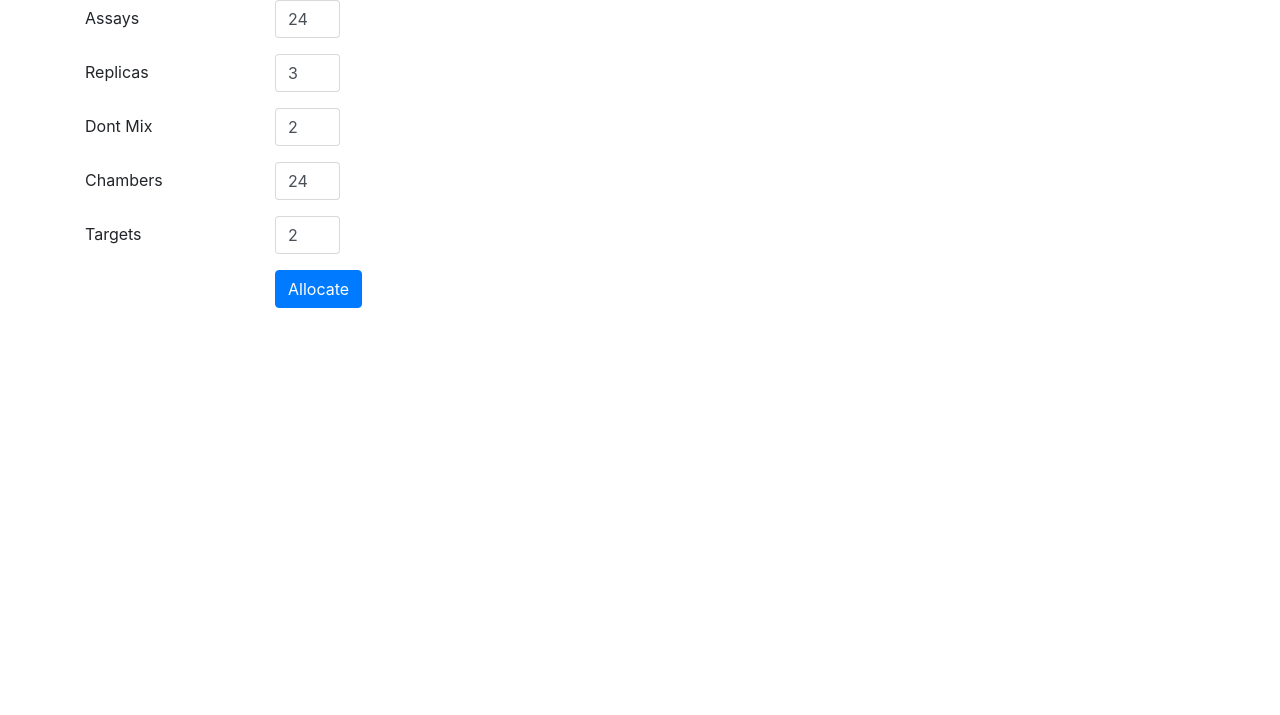
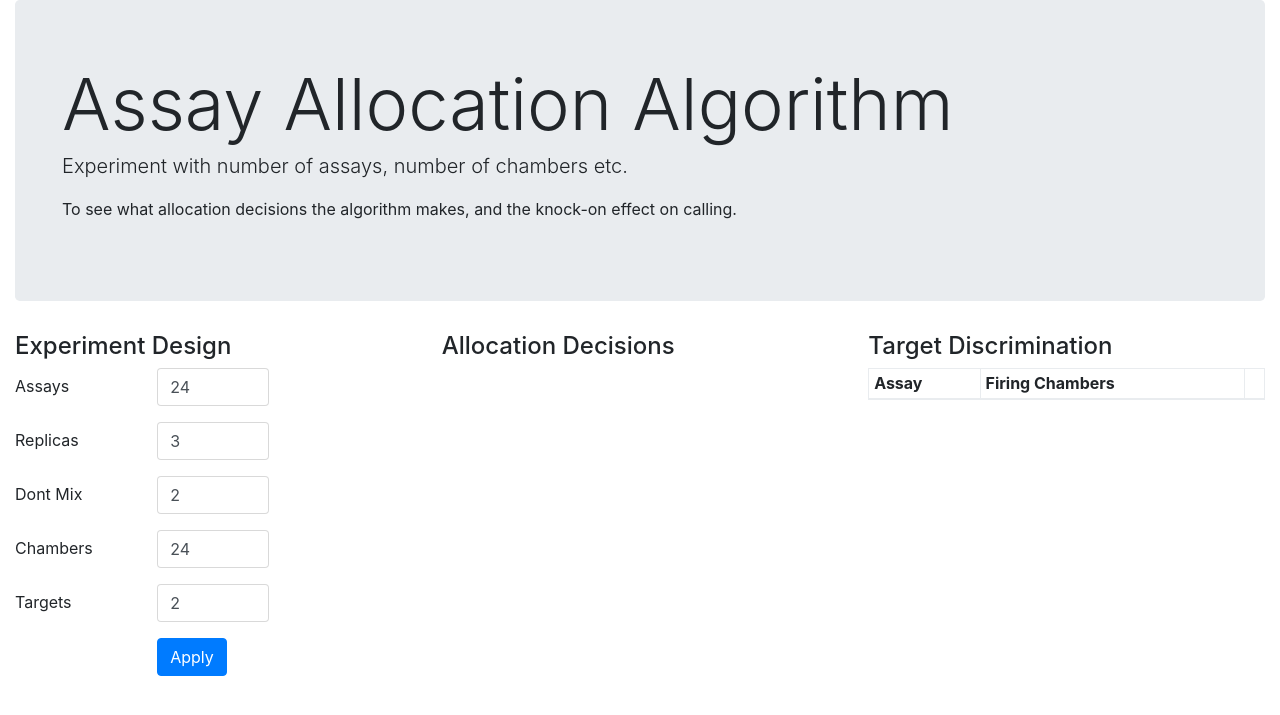
Before and after one commit to pete-dnae/assay-alloc, a Flask app: page /main in a window 1280 px wide. Shown: the top 715 px of the page. Run offline with Flask 2, Linux system fonts and the light colour scheme; lists and menus that the app fills with data are empty; some libraries are stand-ins or nearby versions.

Commit message:
Organised main web view components around the page instead of one under another.

```diff
--- a/app/appengine/templates/alloc_table.html
+++ b/app/appengine/templates/alloc_table.html
@@ -1,4 +1,6 @@
 {# Expects its view model in the keyword argument: alloc_table #}
+<div>
+    <h4>Allocation Decisions</h4>
     <table class="table table-sm table-bordered">
 
         <tbody>
@@ -6,7 +8,7 @@
         <tr>
             {% for cell in row %}
             <td>
-                <span class = "small text-muted"> {{cell.chamber}}: </span>
+                <span class="small text-muted"> {{cell.chamber}}: </span>
                 {% for element in cell.assay_types %}
                 <span>
                         {% if element.is_target %}
@@ -22,3 +24,4 @@
         {% endfor %}
         </tbody>
     </table>
+</div>
--- a/app/appengine/templates/firingstats.html
+++ b/app/appengine/templates/firingstats.html
@@ -1,5 +1,6 @@
 {# Expects its view model in the keyword argument: firing_stats #}
-
+<div>
+    <h4>Target Discrimination</h4>
     <table class="table table-sm table-bordered">
 
         <tbody>
@@ -7,7 +8,9 @@
         <tr>
             <th>Assay</th>
             <th>Firing Chambers</th>
-        <th>Warning</th>
+            <th>
+                <Warning></Warning>
+            </th>
         </tr>
         </thead>
         {% for row in firing_stats.rows %}
@@ -15,7 +18,7 @@
         {% set judgement = "" %}
         {% if row.status == "good" %}
         {% set row_color_class = "text-primary" %}
-            {% elif row.status == "bad"  %}
+        {% elif row.status == "bad" %}
         {% set row_color_class = "text-danger" %}
         {% set judgement = "False Positive" %}
         {% else %}
@@ -36,3 +39,4 @@
         {% endfor %}
         </tbody>
     </table>
+</div>
--- a/app/appengine/templates/form.html
+++ b/app/appengine/templates/form.html
@@ -1,62 +1,69 @@
 {# Expects its view model in the keyword argument: input_params #}
+
+<div>
+    <h4>Experiment Design</h4>
 
     <form id="form" method="post" action="{{ url_for('form') }}">
         <div class="form-group row">
-        <label for="assays" class="col-sm-2 col-form-label">Assays</label>
-        <div class="col-sm-1">
+            <label for="assays" class="col-4 col-form-label">Assays</label>
+            <div class="col-4">
                 <input class="form-control" type="number"
                        value={{ input_params.assays }}
                        id="assays" name="assays">
             </div>
-        <label for="assays" class="col-sm-3 col-form-label text-muted small">
+            <label for="assays"
+                   class="col-4 col-form-label text-muted small">
                 {{ input_params.assays_enumerated }}
             </label>
         </div>
         <div class="form-group row">
-        <label for="replicas" class="col-sm-2 col-form-label">Replicas</label>
-        <div class="col-sm-1">
+            <label for="replicas"
+                   class="col-4 col-form-label">Replicas</label>
+            <div class="col-4">
                 <input class="form-control" type="number"
                        value={{ input_params.replicas }}
                        id="replicas" , name="replicas">
             </div>
         </div>
         <div class="form-group row">
-        <label for="dontmix" class="col-sm-2 col-form-label">Dont Mix</label>
-        <div class="col-sm-1">
+            <label for="dontmix" class="col-4 col-form-label">Dont
+                Mix</label>
+            <div class="col-4">
                 <input class="form-control" type="number"
                        value={{ input_params.dontmix }}
                        id="dontmix" , name="dontmix">
             </div>
-        <label for="dontmix" class="col-sm-3 col-form-label text-muted small">
+            <label for="dontmix"
+                   class="col-4 col-form-label text-muted small">
                 {{ input_params.dontmix_enumerated }}
             </label>
         </div>
         <div class="form-group row">
-        <label for="chambers" class="col-sm-2 col-form-label">Chambers</label>
-        <div class="col-sm-1">
+            <label for="chambers"
+                   class="col-4 col-form-label">Chambers</label>
+            <div class="col-4">
                 <input class="form-control" type="number"
                        value={{ input_params.chambers }}
                        id="chambers" , name="chambers">
             </div>
         </div>
         <div class="form-group row">
-        <label for="targets" class="col-sm-2 col-form-label">Targets</label>
-        <div class="col-sm-1">
+            <label for="targets" class="col-4 col-form-label">Targets</label>
+            <div class="col-4">
                 <input class="form-control" type="number"
                        value={{ input_params.targets }}
                        id="targets" ,
                        name="targets">
             </div>
             <label for="targets"
-               class="col-sm-3 col-form-label text-primary small">
+                   class="col-4 col-form-label text-primary small">
                 {{ input_params.targets_enumerated }} </label>
         </div>
 
-    <div class="form-group row">
-        <div class="col-sm-2">
-        </div>
-        <div class="col-sm-1">
-            <button type="submit" class="btn btn-primary">Allocate</button>
+        <div class="form-group row row justify-content-center">
+            <div class="col-4">
+                <button type="submit" class="btn btn-primary">Apply</button>
             </div>
         </div>
     </form>
+</div>
--- /dev/null
+++ b/app/appengine/templates/hero.html
@@ -0,0 +1,12 @@
+<div class="jumbotron">
+    <div class="container-fluid">
+        <h1 class="display-3">Assay Allocation Algorithm</h1>
+        <p class="lead">
+            Experiment with number of assays, number of chambers etc.
+        </p>
+        <p>
+            To see what allocation decisions the algorithm makes, and the
+            knock-on effect on calling.
+        </p>
+    </div>
+</div>
--- a/app/appengine/templates/main.html
+++ b/app/appengine/templates/main.html
@@ -7,22 +7,27 @@
     <link href="/static/css/bootstrap.min.css" rel="stylesheet">
 </head>
 <body>
-<div class="container">
+
+<div class="container-fluid">
+    {% include "hero.html" %}
+
+    <div class="row">
+        <div class="col-md">
             {% with input_params=view_model.input_params %}
             {% include "form.html" %}
             {% endwith %}
-
+        </div>
+        <div class="col-md">
             {% with alloc_table=view_model.alloc_table %}
             {% include "alloc_table.html" %}
             {% endwith %}
-
-    {% if view_model.firing_stats %}
+        </div>
+        <div class="col-md">
             {% with firing_stats=view_model.firing_stats %}
             {% include "firingstats.html" %}
             {% endwith %}
-    {% endif %}
-
-
+        </div>
+    </div>
 </div>
 
 
--- a/docs/log.txt
+++ b/docs/log.txt
@@ -1,8 +1,10 @@
 *  Make targets in input section be blue
 *  Make targets in firing stats be blue and false 100s red
 *  Have false positive column
-o  Page layout and headings
-o  Say apply not allocate
+*  Page layout and headings
+    *  Add H1 headings
+    *  Play with Page layout
+o  Make alloc table and target discrim say press apply when not present
 o  Check deploy and on phone
 o  Fix algorithm
 o  Regression tests
```
Lines whose indentation alone changed are shown as unchanged.
